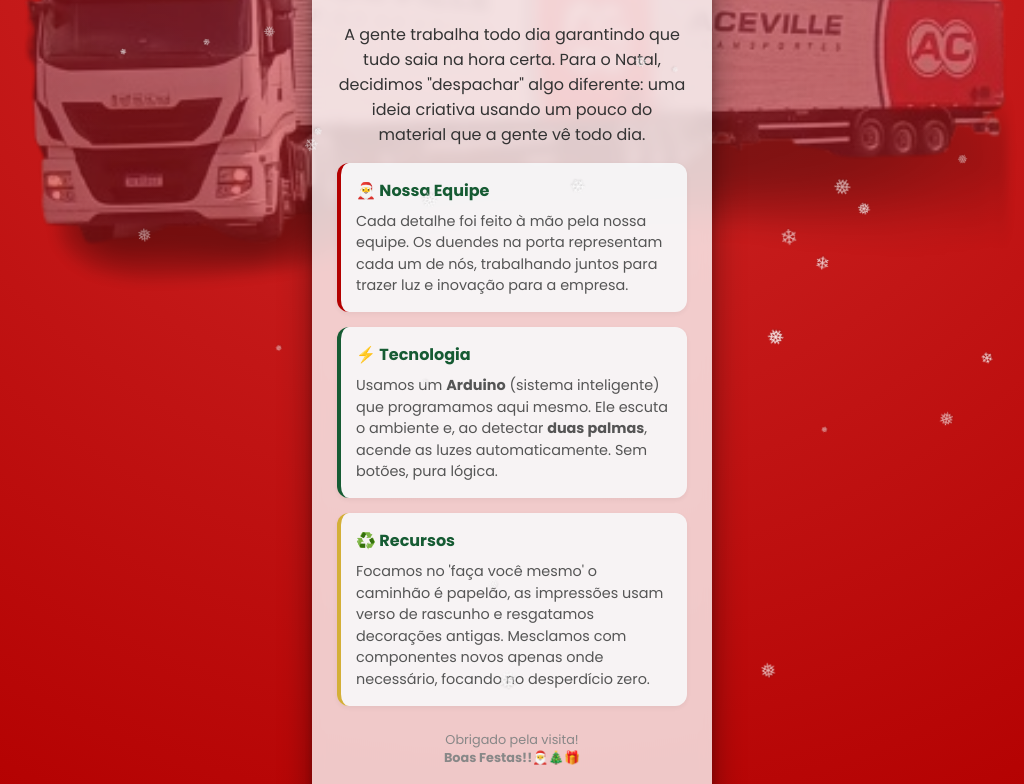
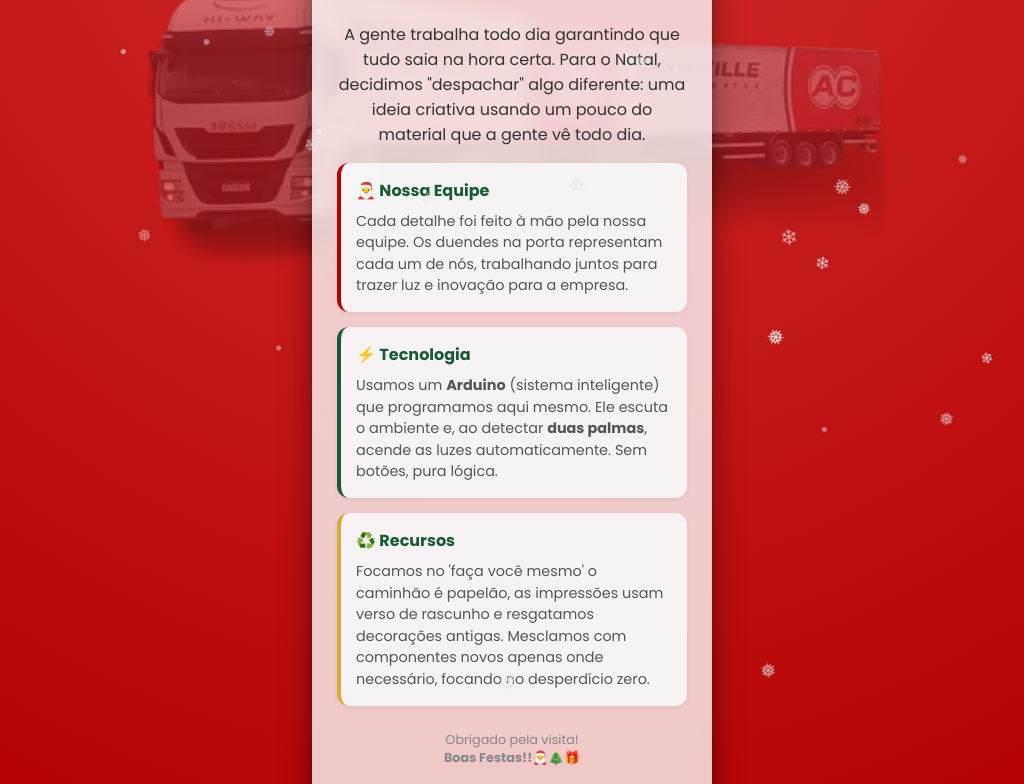
Before and after one commit to Wellerson-M/WebNatalAceville, a plain HTML site: page index.html in a window 1024 px wide. Shown: the part 196-980 px from the top of the page. Drawn offline with Linux system fonts and the light colour scheme.

Commit message:
Melhorar visibilidade do caminh\u00e3o em desktop

```diff
--- a/index.html
+++ b/index.html
@@ -85,13 +85,22 @@
             background-image: url('caminhao.png');
             background-repeat: no-repeat;
             background-position: center;
-            background-size: 100%;
-            opacity: 0.45;
+            background-size: 65%;
+            opacity: 0.28;
             pointer-events: none;
             z-index: 1;
             filter: none;
         }
 
+        /* Melhor visibilidade em telas médias (tablets/notebooks) */
+        @media (min-width: 769px) and (max-width: 1200px) {
+            body::before {
+                background-size: 75%;
+                opacity: 0.32;
+            }
+        }
+
+        /* Mobile: mais visível */
         @media (max-width: 768px) {
             body::before {
                 background-size: 110%;
```
